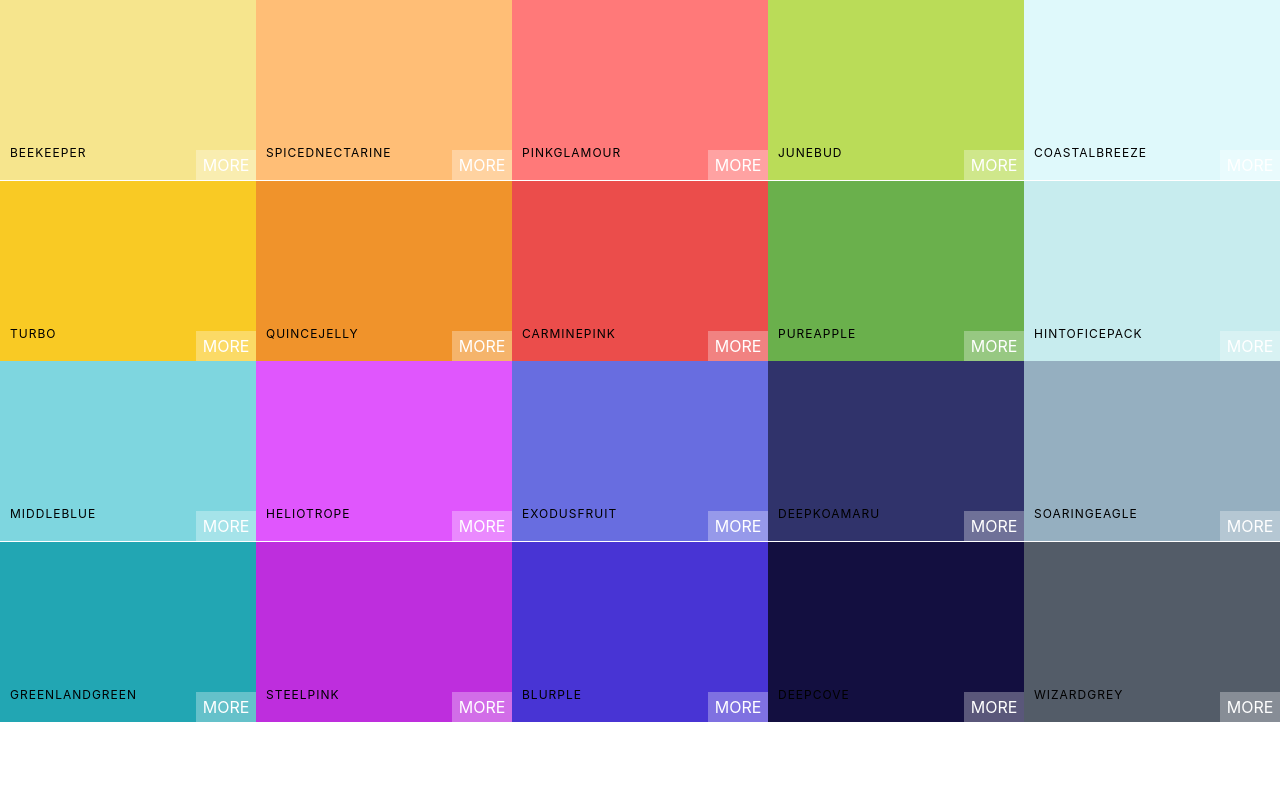
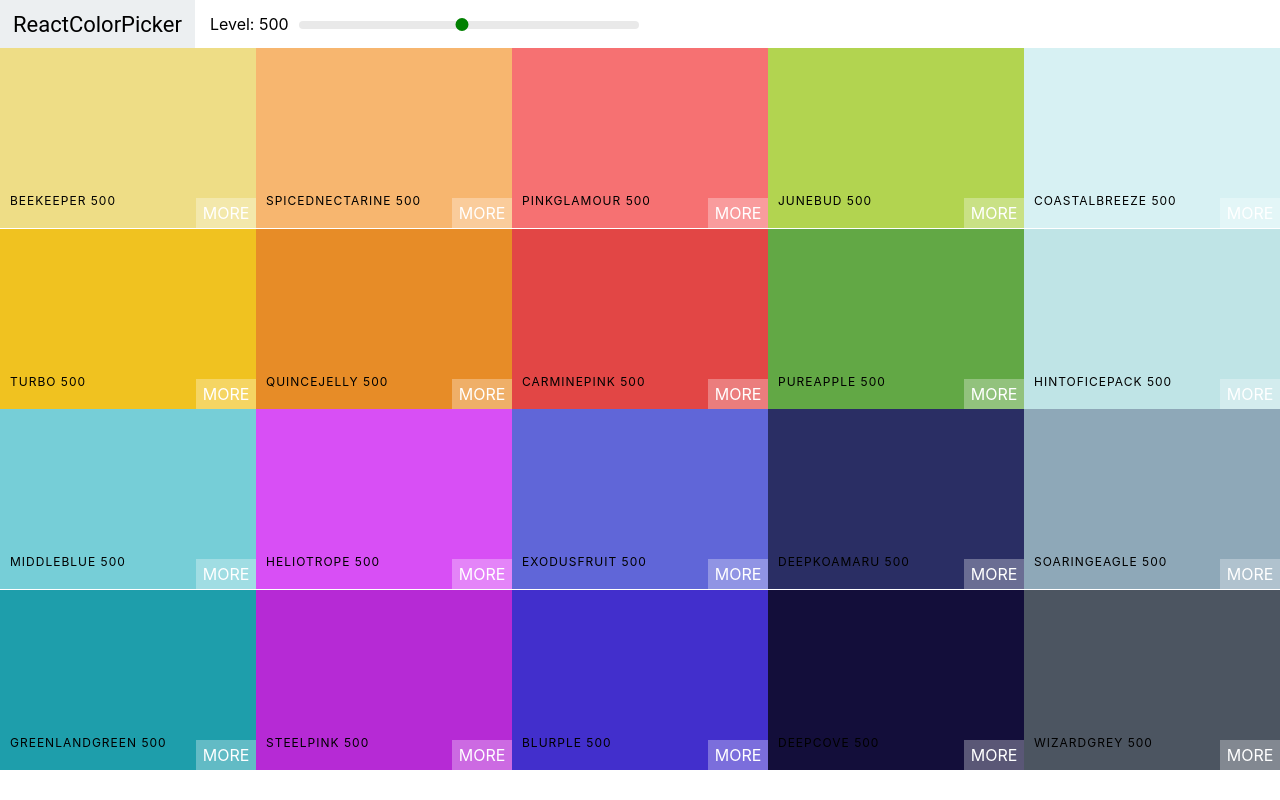
Before and after one commit to chadtarpey615/color-project, a React (Create React App) app: page / in a window 1280 px wide. Built offline with nearby package versions, Linux system fonts and the light colour scheme.

Commit message:
added slider and navbar

```diff
--- a/package.json
+++ b/package.json
@@ -6,6 +6,8 @@
     "@testing-library/jest-dom": "^5.11.9",
     "@testing-library/react": "^11.2.3",
     "@testing-library/user-event": "^12.6.2",
+    "chroma-js": "^2.1.0",
+    "rc-slider": "^9.7.1",
     "react": "^17.0.1",
     "react-copy-to-clipboard": "^5.0.3",
     "react-dom": "^17.0.1",
--- a/src/App.js
+++ b/src/App.js
@@ -1,12 +1,15 @@
 import React, { Component } from 'react';
 import Palette from "./Palette";
 import seedColors from "./seedColors"
+import { generatePalette } from './colorHelpers';
+
 import './App.css';
 
 function App() {
+  console.log(generatePalette(seedColors[4]))
   return (
     <div>
-      <Palette {...seedColors[4]}/>
+      <Palette palette={generatePalette(seedColors[4])}/>
     </div>
   );
 }
--- /dev/null
+++ b/src/Navbar.css
@@ -0,0 +1,51 @@
+.Navbar {
+    display: flex;
+    align-items: center;
+    justify-content: flex-start;
+    height: 6vh;
+}
+
+.logo{
+    margin-right: 15px;
+    padding: 0 13px;
+    font-size: 22px;
+    background-color: #eceff1;
+     font-family: Roboto;
+    /* google fonts later if you want Roboto */
+    height: 100%;
+    display: flex;
+    align-items: center;
+}
+
+.logo a {
+    text-decoration: none;
+    color: black;
+}
+
+.slider {
+    width: 340px;
+    margin: 0 10px;
+    display: inline-block;
+}
+
+.rc-slider-track {
+    background-color: transparent;
+}
+.rc-slider-handle,
+.rc-slider-handle:active,
+.rc-slider-handle:focus,
+.rc-slider-handle:hover {
+    background-color: green;
+    outline: none;
+    border: 2px solid green;
+    box-shadow: none;
+    width: 13px;
+    height: 13px;
+    margin-left: -7px;
+    margin-top: -3px;
+}
+
+
+.rc-slider-rail{
+    height: 8px;
+}
--- /dev/null
+++ b/src/Navbar.js
@@ -0,0 +1,28 @@
+import React, { Component } from 'react'
+import Slider from "rc-slider";
+import "rc-slider/assets/index.css";
+import "./Navbar.css";
+
+export default class Navbar extends Component {
+    render() {
+        const { level, changeLevel } = this.props;
+        return (
+            <header className="Navbar">
+                <div className="logo">
+                    <a href="#">ReactColorPicker</a>
+                </div>
+                <div className="slider-container">
+                    <span>Level: {level}</span>
+                <div className="slider">
+                    <Slider
+                        defaultValue={level}
+                        min={100}
+                        max={900}
+                        onAfterChange={changeLevel}
+                        step={100} />
+                </div>
+                </div>
+            </header>
+        )
+    }
+}
--- a/src/Palette.js
+++ b/src/Palette.js
@@ -1,16 +1,31 @@
-import React, { Component } from 'react'
-import ColorBox from "./ColorBox"
-import "./Palette.css"
+import React, { Component } from 'react';
+import ColorBox from "./ColorBox";
+import Navbar from "./Navbar";
+
+import "./Palette.css";
+
 
 export default class Palette extends Component {
+    constructor(props) {
+        super(props);
+        this.state = { level: 500 };
+        this.changeLevel = this.changeLevel.bind(this);
+    }
+
+    changeLevel(level) {
+        this.setState({ level })
+    }
     render() {
-        const colorBoxes = this.props.colors.map(color => (
-            <ColorBox background={color.color} name={color.name} />
+        const { colors } = this.props.palette;
+        const { level } = this.state;
+        const colorBoxes = colors[level].map(color => (
+            <ColorBox background={color.hex} name={color.name} />
         ));
         return (
             <div className="Palette">
+                <Navbar level={level} changeLevel={this.changeLevel}/>
                 <div className="Palette-colors">
-                {colorBoxes}
+                    {colorBoxes}
                 </div>
             </div>
         )
--- /dev/null
+++ b/src/colorHelpers.js
@@ -0,0 +1,46 @@
+
+
+import chroma from "chroma-js"
+const levels = [50, 100, 200, 300, 400, 500, 600, 700, 800, 900];
+
+function generatePalette(starterPalette) {
+    let newPalette = {
+        paletteName: starterPalette.paletteName,
+        id: starterPalette.id,
+        emoji: starterPalette.emoji,
+        colors: {
+
+        }
+    };
+    for (let level of levels) {
+        newPalette.colors[level] = [];
+    }
+    for (let color of starterPalette.colors) {
+        let scale = getScale(color.color, 10).reverse();
+        for(let i in scale) {
+            newPalette
+        .colors[levels[i]].push({
+            name: `${color.name} ${levels[i]}`,
+            id: color.name.toLowerCase().replace(/ /g, "-"),
+            hex: scale[i],
+            rgb: chroma(scale[i]).css(),
+            rgba: chroma(scale[i]).css().replace("rgba", "rgba").replace(")", ", 1.0)"),
+
+        })
+        }
+    }
+    return newPalette;
+}
+function getRange(hexColor) {
+    const end = "#fff"
+    return [
+        chroma(hexColor).darken(1.4).hex(),
+        hexColor,
+        end
+    ]
+}
+function getScale(hexColor, numberOfColors) {
+    return chroma.scale(getRange(hexColor)).mode("lab").colors(numberOfColors)
+}
+
+export  { generatePalette };
```
Also changed, not shown: src/Palette.css (line endings or trailing spaces), 1 other file (tests, documents, lock files or other folders).
